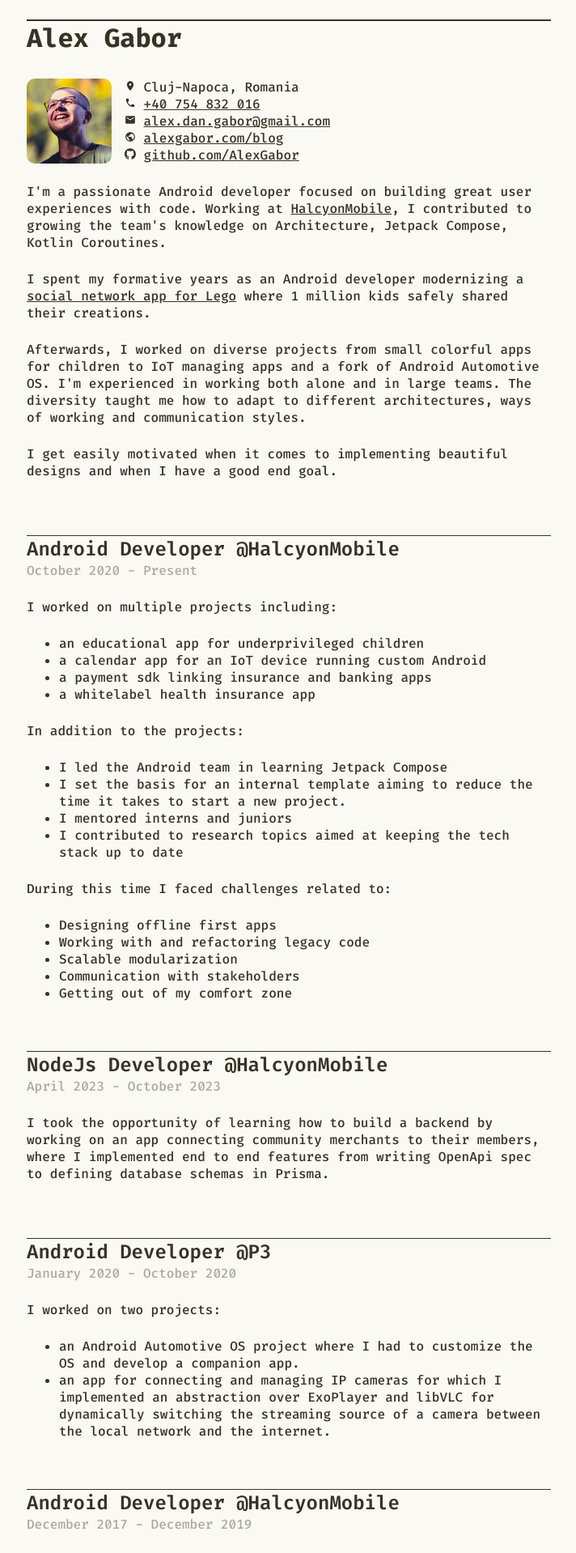
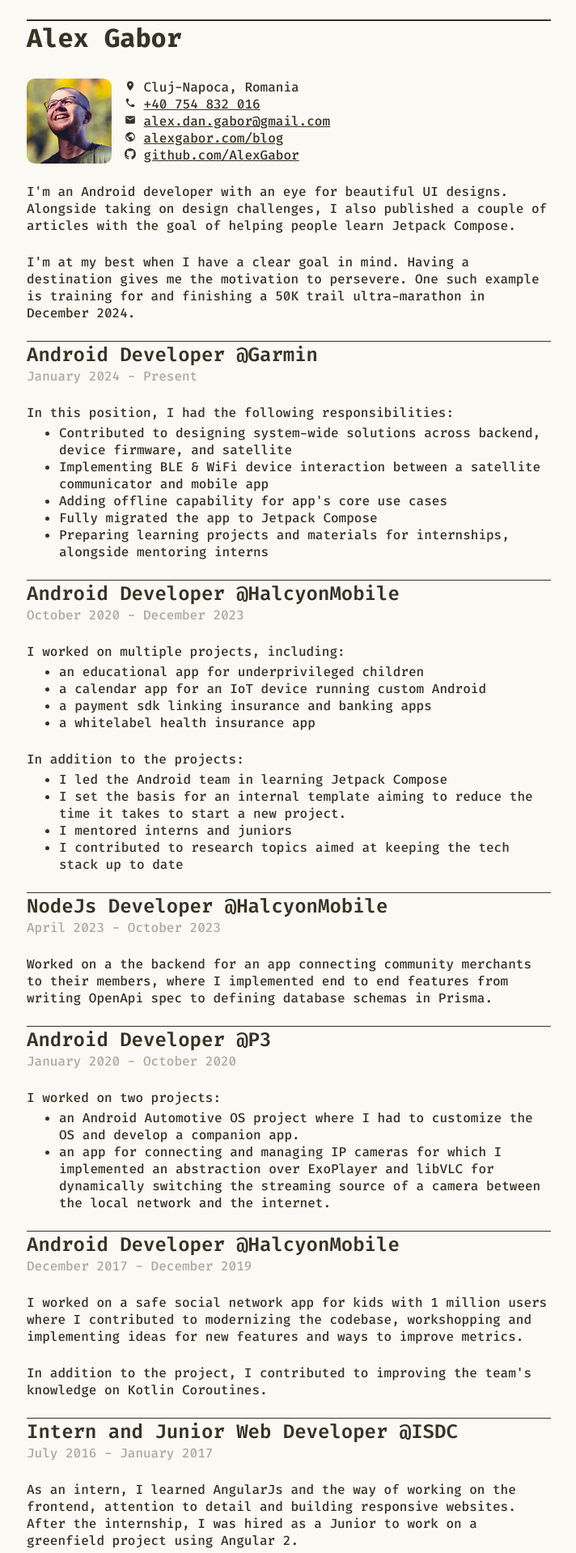
Before and after one commit to AlexGabor/alexgabor.com, a Jekyll site: the page built from cv.html, in a window 1280 px wide. Shown: the top 1918 px of the page at 81% size, without its empty margins (283-995 px from the left). Built offline with Jekyll 4.4.1, drawn with Linux system fonts in a browser that asks for light colours; some of the changed text lies outside the part shown.

Commit message:
Update cv

```diff
--- a/cv.html
+++ b/cv.html
@@ -38,40 +38,31 @@ layout: default
 </div>
 </div>
 
-
 <p>
-  I'm a passionate Android developer focused on building great user experiences
-  with code. Working at <a href="https://halcyonmobile.com/">HalcyonMobile</a>,
-  I contributed to growing the team's knowledge on Architecture, Jetpack
-  Compose, Kotlin Coroutines.
+    I'm an Android developer with an eye for beautiful UI designs.
+    Alongside taking on design challenges, I also published a couple of articles with the goal of helping people learn Jetpack Compose.
+</p>
+<p>
+    I'm at my best when I have a clear goal in mind. Having a destination gives me the motivation to persevere.
+    One such example is training for and finishing a 50K trail ultra-marathon in December 2024.
 </p>
 
-<p>
-  I spent my formative years as an Android developer modernizing a
-  <a
-    href="https://www.lego.com/en-us/aboutus/news/2019/october/lego-life-wins-webby-award-and-webby-people-s-voice-award"
-    >social network app for Lego</a>
-  where 1 million kids safely shared their creations.
-</p>
-<p>
-  Afterwards, I worked on diverse projects from small colorful apps
-  for children to IoT managing apps and a fork of Android Automotive OS.
-  I'm experienced in working both alone and in large teams.
-  The diversity taught me how to adapt to different architectures,
-  ways of working and communication styles.
-</p>
+<h2>Android Developer @Garmin</h2>
+<span class="date">January 2024 - Present</span>
 
-<p>
-  I get easily motivated when it comes to implementing beautiful designs and
-  when I have a good end goal.
-</p>
-
-</br>
+<p class="no-margin-bottom">In this position, I had the following responsibilities:</p>
+<ul>
+    <li>Contributed to designing system-wide solutions across backend, device firmware, and satellite</li>
+    <li>Implementing BLE & WiFi device interaction between a satellite communicator and mobile app</li>
+    <li>Adding offline capability for app's core use cases</li>
+    <li>Fully migrated the app to Jetpack Compose</li>
+    <li>Preparing learning projects and materials for internships, alongside mentoring interns</li>
+</ul>
 
 <h2>Android Developer @HalcyonMobile</h2>
-<span class="date">October 2020 - Present</span>
+<span class="date">October 2020 - December 2023</span>
 
-<p>I worked on multiple projects including:</p>
+<p class="no-margin-bottom">I worked on multiple projects, including:</p>
 <ul>
   <li>an educational app for underprivileged children</li>
   <li>a calendar app for an IoT device running custom Android</li>
@@ -79,9 +70,7 @@ layout: default
   <li>a whitelabel health insurance app</li>
 </ul>
 
-<p>
-    In addition to the projects:
-  </p>
+<p class="no-margin-bottom">In addition to the projects:</p>
   <ul>
       <li>I led the Android team in learning Jetpack Compose</li>
       <li>I set the basis for an internal template aiming to reduce
@@ -90,34 +79,18 @@ layout: default
       <li>I contributed to research topics aimed at keeping the tech stack up to date</li>
   </ul>
 
-<p>
-  During this time I faced challenges related to:
-</p>
-<ul>
-    <li>Designing offline first apps</li>
-    <li>Working with and refactoring legacy code</li>
-    <li>Scalable modularization</li>
-    <li>Communication with stakeholders</li>
-    <li>Getting out of my comfort zone</li>
-</ul>
-
-</br>
-
 <h2>NodeJs Developer @HalcyonMobile</h2>
 <span class="date">April 2023 - October 2023</span>
 
 <p>
-  I took the opportunity of learning how to build a backend by working on an
-  app connecting community merchants to their members, where I implemented end
-  to end features from writing OpenApi spec to defining database schemas in Prisma.
+    Worked on a the backend for an app connecting community merchants to their members,
+    where I implemented end to end features from writing OpenApi spec to defining database schemas in Prisma.
 </p>
-
-</br>
 
 <h2>Android Developer @P3</h2>
 <span class="date">January 2020 - October 2020</span>
 
-<p>I worked on two projects:</p>
+<p class="no-margin-bottom">I worked on two projects:</p>
 <ul>
   <li>
     an Android Automotive OS project where I had to customize the OS and develop
@@ -129,8 +102,6 @@ layout: default
     of a camera between the local network and the internet.
   </li>
 </ul>
-
-</br>
 
 <h2>Android Developer @HalcyonMobile</h2>
 <span class="date">December 2017 - December 2019</span>
@@ -146,34 +117,21 @@ layout: default
   Kotlin Coroutines.
 </p>
 
-</br>
-
 <h2>Intern and Junior Web Developer @ISDC</h2>
 <span class="date">July 2016 - January 2017</span>
 
 <p>
-  As an intern, I learned AngularJs and the way of working on the frontend,
-  attention to detail and building responsive websites.
+    As an intern, I learned AngularJs and the way of working on the frontend,
+    attention to detail and building responsive websites. After the internship,
+    I was hired as a Junior to work on a greenfield project using Angular 2.
 </p>
 
-<p>
-  After the internship, I was hired as a Junior to work on a greenfield project
-  using Angular 2.
-</p>
+<h2>Education</h2>
 
-<br>
-<h2>Technical Knowledge</h2>
-<br>
+<p class="no-margin-bottom">Babeș­ Bolyai University, Mathematics and Computer Science Faculty</p>
+<span class="date">2014 - 2017</span>
+<ul><li>For my thesis, I did a study on classification based on facial features.</li></ul>
 
-I have experience with:
-<ul>
-    <li>MVVM, unidirectional data flow, clean architecture, offline first</li>
-    <li>UI Jetpack Compose (since it's alpha version) including Compose for Web and Desktop, Kobweb, Android View System, Data Binding Library</li>
-    <li>Reactive programming with Kotlin Coroutines, RxJava, RxJs</li>
-    <li>Dependency injection with Hilt & Dagger, Koin, manual DI</li>
-    <li>Networking with Retrofit, OkHttp, gRPC, MQTT</li>
-    <li>ORMs Room, SQLDelight, JetBrains Exposed, Prisma</li>
-    <li>Video streaming with ExoPlayer, libVLC</li>
-    <li>Gradle, modularization, convention plugins</li>
-    <li>Languages Kotlin, Java, TypeScript, Python</li>
-</ul>
+<p class="no-margin-bottom">National Computer Science College “Grigore Moisil” Brașov</p>
+<span class="date">2010 - 2014</span>
+<ul><li>1st place at the American Computer Science League All­-Star Competition in the Intermediate 5 category, 2013.</li></ul>
--- a/static/root.css
+++ b/static/root.css
@@ -72,6 +72,14 @@ h3 {
 
 p {
   margin: 24px 0px;
+}
+
+ul {
+  margin: 4px 0;
+}
+
+.no-margin-bottom {
+  margin-bottom: 0;
 }
 
 .list-inline {
```
